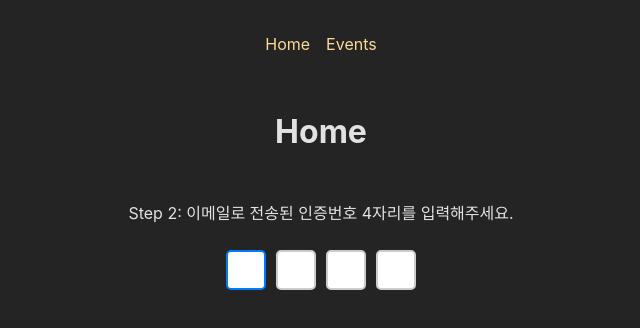
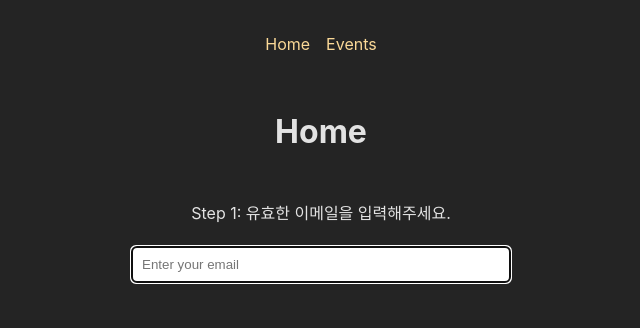
Before and after one commit to chchch928/event-app202502, a React (Vite) app: page /sign-up in a window 1280 px wide. Shown: the top 328 px of the page, without its empty margins (319-959 px from the left). Built offline with nearby package versions, Linux system fonts and the light colour scheme.

Commit message:
#20_서버로 인증코드 검증요청 보내기

```diff
--- a/src/components/auth/EmailInput.jsx
+++ b/src/components/auth/EmailInput.jsx
@@ -33,7 +33,7 @@ const EmailInput = ({onSuccess}) => {
             setError(message);
         }
         else{
-            onSuccess(); // 상위컴포넌트 signUpForm에 다음스텝으로 넘어가도 된다고 알려줌
+            onSuccess(inputValue); // 상위컴포넌트 signUpForm에 다음스텝으로 넘어가도 된다고 알려줌
         }
 
     })();
--- a/src/components/auth/SignUpForm.jsx
+++ b/src/components/auth/SignUpForm.jsx
@@ -12,9 +12,13 @@ const SignUpForm = () => {
     // 다음 스텝으로 넘어가는 여부
     const [success, setSuccess] = useState();
 
+    // 입력한 이메일 상태관리
+    const [enteredEmail,setEnteredEmail] =useState();
+
     // 이메일 중복확인이 끝났을때 호출될 함수
-    const emailSuccessHandler = () => {
+    const emailSuccessHandler = (email) => {
 
+        setEnteredEmail(email);
         setSuccess(true);
         // console.log('step1이 통과됨');
 
@@ -29,10 +33,10 @@ const SignUpForm = () => {
   return (
     <div className={styles.signupForm}>
       <div className={styles.formStepActive}>
-        {/* {step === 1 && <EmailInput onSuccess={emailSuccessHandler} />}
-        {step === 2 &&   <VerificationInput />} */}
+        {step === 1 && <EmailInput onSuccess={emailSuccessHandler} />}
+        {step === 2 &&   <VerificationInput email={enteredEmail} />}
 
-        <VerificationInput />
+        {/* <VerificationInput /> */}
 
             {success && < ProgressBar /> }
 
--- a/src/components/auth/VerificationInput.jsx
+++ b/src/components/auth/VerificationInput.jsx
@@ -1,12 +1,16 @@
 import { useEffect, useRef, useState } from 'react';
 import styles from './SignUpForm.module.scss';
+import { debounce } from 'lodash';
+import { AUTH_API_URL } from '../../config/host-config';
 
-const VerificationInput = () => {
-
+const VerificationInput = ({email}) => {
   const inputsRef = useRef([]);
 
   // 입력한 인증코드 숫자값을 관리
-  const [codes, setCodes] = useState(['','','','']);
+  const [codes, setCodes] = useState(['', '', '', '']);
+
+  // 에러메시지
+  const [error,setError] = useState('');
 
   // input태그들을 ref에 바인딩
   const bindInputRef = ($input, index) => {
@@ -24,27 +28,75 @@ const VerificationInput = () => {
     }
   };
 
+  // 서버에 검증요청 전송
+  const fetchVerifying = debounce(async({email,verifyCode}) =>{
+    const response = await fetch(`${AUTH_API_URL}/code?email={email}&code=${verifyCode}`);
+
+    const {isMatch} = await response.json();
+
+    // 검증에 실패했을 때
+    if(!isMatch){
+      // 에러메세지 세팅
+      setError('유효하지 않거나 만료된 인증코드입니다. 인증코드를 재발송합니다.')
+      setCodes(Array(4).fill('')); // ['','','','']
+      // 첫번째 칸으로 포커싱
+      inputsRef.current[0].focus();
+      return;
+    }
+
+    // 검증 성공시
+    // 다음단계로 이동신호 보내기
+    // 에러메세지 제거
+    setError('');
+
+   },700)
+
+
   // 입력이벤트
   const handleNumber = (e, index) => {
-
-    // 입력한 모든 숫자를 하나로 연결
     const inputValue = e.target.value;
 
+    // 빈 문자열(삭제)은 허용하고, 입력값이 한 자리 숫자가 아니면 무시
+    if (inputValue !== '' && !/^\d$/.test(inputValue)) {
+      return;
+    }
+
+    // 입력한 숫자를 상태배열에 저장
     const copyCodes = [...codes];
     copyCodes[index - 1] = inputValue;
 
     setCodes(copyCodes);
 
     // 입력이 끝나면 다음 칸으로 포커스 이동
-    focusNextInput(index);
+    if (inputValue !== '') {
+      focusNextInput(index);
+    }
+
+    // 입력받은 인증코드를 서버에 전송해서 검증을 요청
+    if (copyCodes.every((code) => code !== '')) {
+      // 인증코드 배열의 모든 칸이 채워지면 배열의 모든 숫자를 하나로 연결
+      const verifyCode = copyCodes.join('');
+      // console.log('전송할 인증코드: ',verifyCode);
+
+      // 서버로 검증 요청보내기
+      fetchVerifying(email,verifyCode)
+    }
   };
+
+  // useEffect(() => {
+  //   console.log(codes);
+
+  //   if (codes.every((code) => code !== '')) {
+  //     // 인증코드 배열의 모든 칸이 채워지면
+  //     console.log('모든 칸이 채워짐!');
+  //   }
+  // }, [codes]);
 
   // 초기 렌더링시 첫번째 input에 포커싱
   useEffect(() => {
     inputsRef.current[0].focus();
     // console.log(codes.join(''));
-
-  }, [codes]);
+  }, []);
 
   return (
     <>
@@ -57,10 +109,12 @@ const VerificationInput = () => {
             type='text'
             className={styles.codeInput}
             maxLength={1}
-            onChange={e => handleNumber(e, index + 1)}
+            onChange={(e) => handleNumber(e, index + 1)}
+            value={codes[index]}
           />
         ))}
       </div>
+      {error && <p className={styles.errorMessage}>{ error }</p> }
     </>
   );
 };
```
